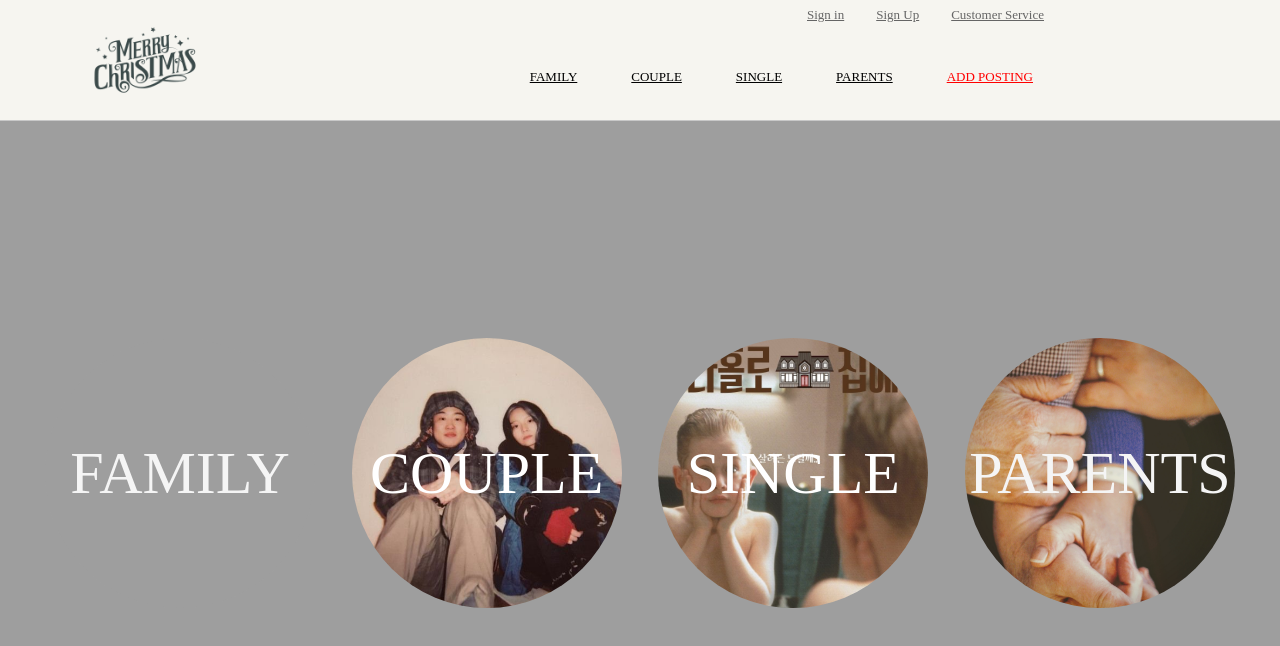
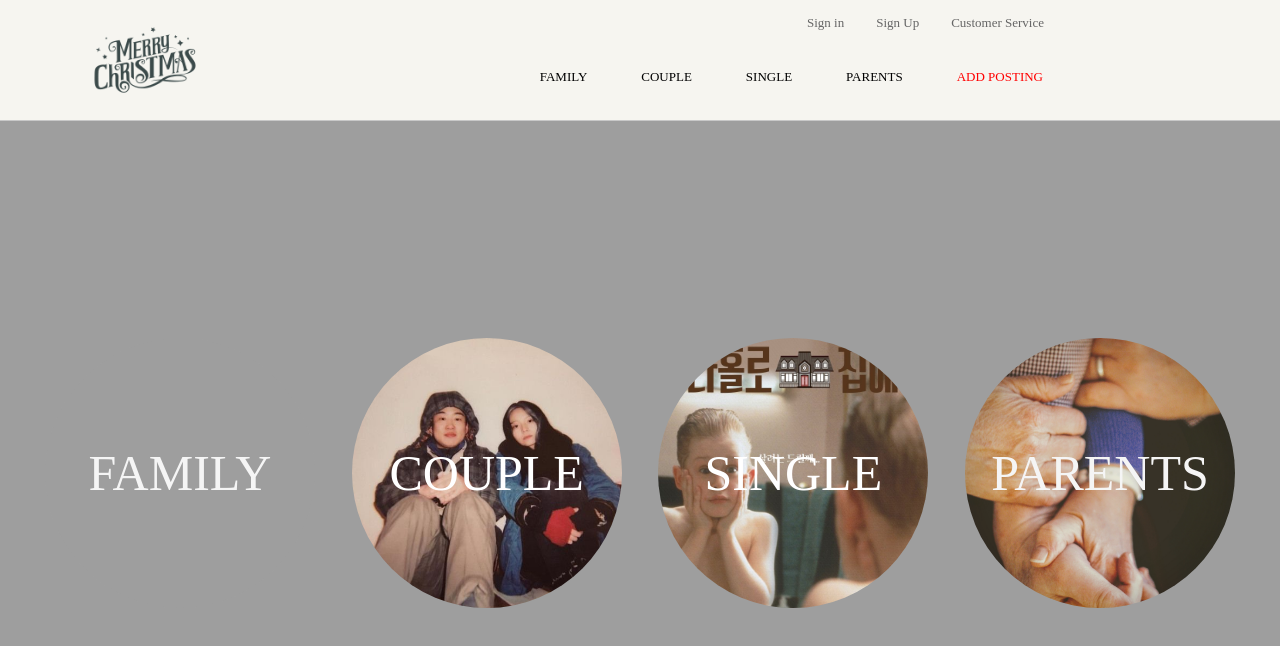
Before and after one commit to group2-christmas-project/christmas_project, a React (Create React App) app: page / in a window 1280 px wide. Shown: the top 646 px of the page. Built offline with nearby package versions, Linux system fonts and the light colour scheme; a web font is replaced by a local one.

Commit message:
2차 수정 완료

```diff
--- a/src/components/header/Header.css
+++ b/src/components/header/Header.css
@@ -55,10 +55,11 @@ navbar .sub-menu ul.menu li {
 }
 
 navbar .sub-menu ul.menu li a {
-  padding: 5px 16px;
+  padding: 13px 16px;
   display: block;
   font-size: 13px;
   color: #656565;
+  text-decoration: none;
 }
 
 navbar .sub-menu ul.menu li a:hover {
@@ -68,7 +69,7 @@ navbar .sub-menu ul.menu li a:hover {
 navbar .main-menu {
   position: absolute;
   bottom: 0;
-  right: 130px;
+  right: 120px;
   z-index: 1;
   display: flex;
 }
@@ -86,6 +87,7 @@ navbar .main-menu .main__name.red a {
 navbar .main-menu .main__name a {
   color: #000;
   padding: 15px;
+  text-decoration: none;
 }
 
 navbar .main-menu .main__name:hover a {
--- a/src/components/mainbody/MainBody.css
+++ b/src/components/mainbody/MainBody.css
@@ -16,7 +16,7 @@
   width: 180px;
   height: 180px;
 
-  font-size: 60px;
+  font-size: 50px;
   border-radius: 50%;
   perspective: 800px;
 
@@ -85,16 +85,7 @@
   transform: rotateY(-180deg);
 }
 
-.container .item:hover .back {
-  transform: rotateY(0deg);
-}
-
-.container .item .back .item__name {
-  padding: 0 20px;
-  margin-bottom: 25px;
-}
-
-.btn {
+.container .item .back .btn {
   width: 130px;
   padding: 10px;
   border: 2px solid #333;
@@ -109,7 +100,16 @@
   transition: 0.4s;
 }
 
-.btn:hover {
+.container .item .back .btn:hover {
   background-color: #333;
   color: #fff;
 }
+
+.container .item:hover .back {
+  transform: rotateY(0deg);
+}
+
+.container .item .back .item__name {
+  padding: 0 20px;
+  margin-bottom: 25px;
+}
```
